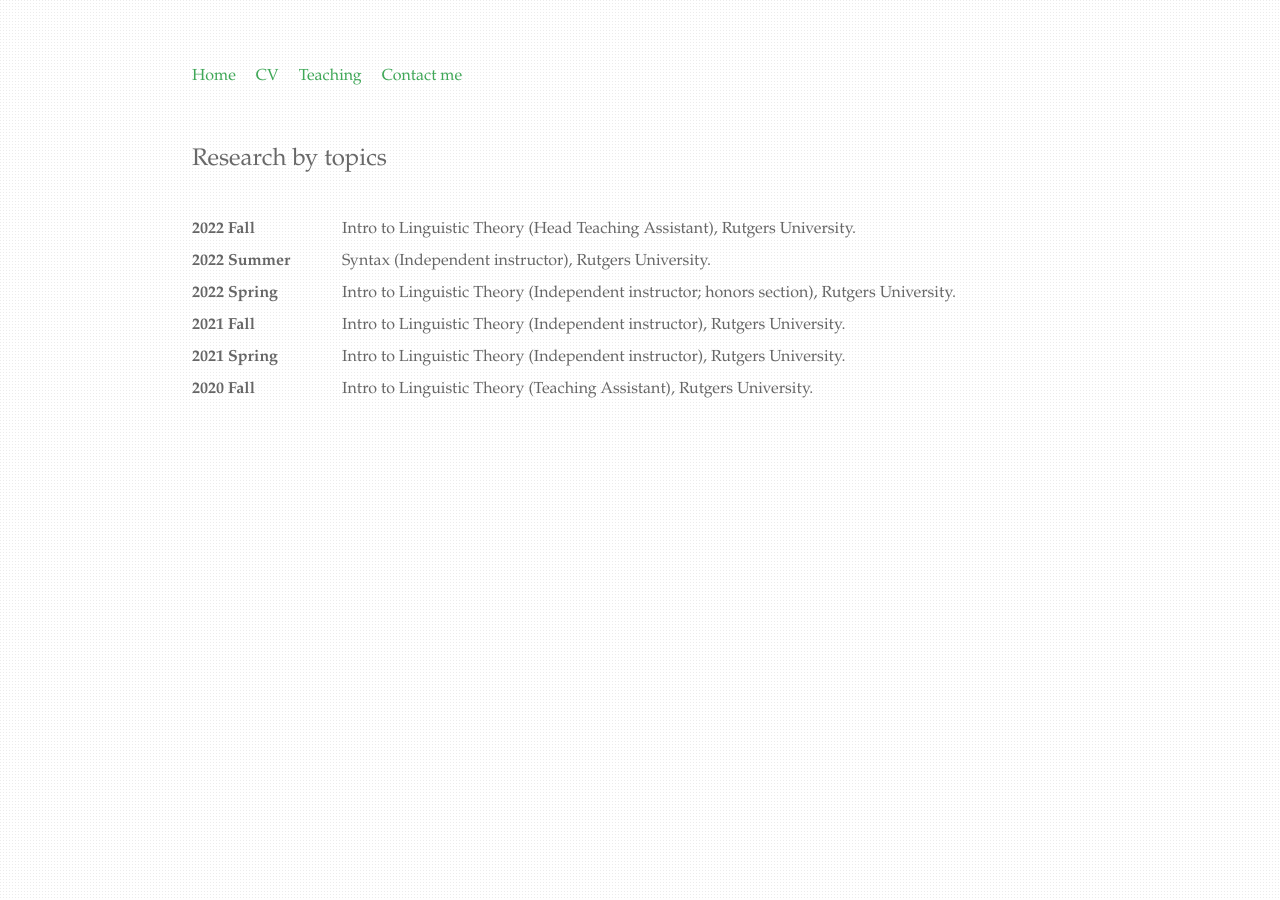
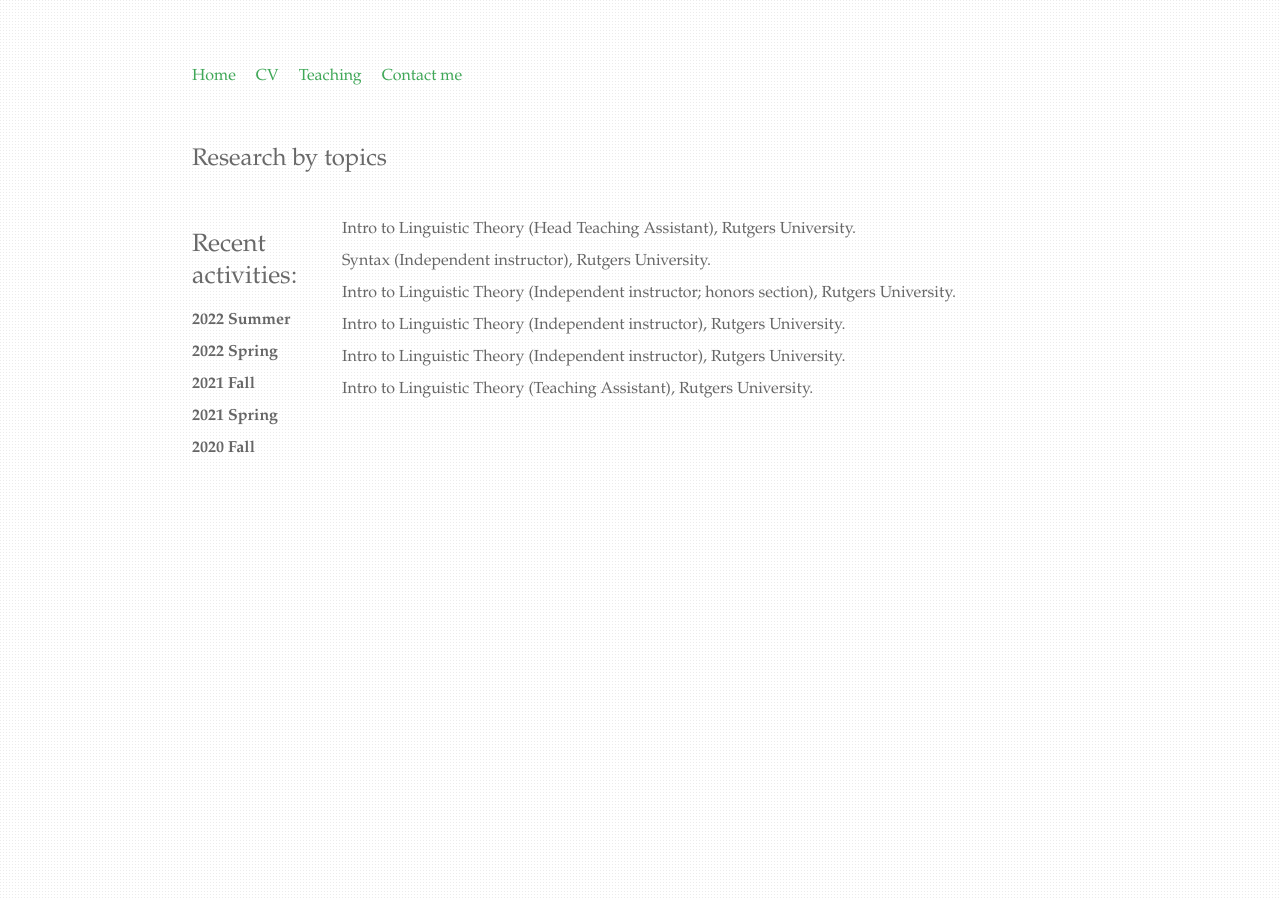
Before and after one commit to chaoyichen71/chaoyichen71.github.io, a Jekyll site: the page built from Research by topics/index.html, in a window 1280 px wide. Built offline with Jekyll 4.4.1, drawn with Linux system fonts in a browser that asks for light colours.

Commit message:
Update index.html

```diff
--- a/Research by topics/index.html
+++ b/Research by topics/index.html
@@ -11,7 +11,7 @@
 <head></head>
     <body>
       <div class="blue">
-	<b>2022 Fall</b><br>
+	<h1>Recent activities:</h1>
 	<b>2022 Summer</b><br>
 	<b>2022 Spring</b><br>
 	<b>2021 Fall</b><br>
```
